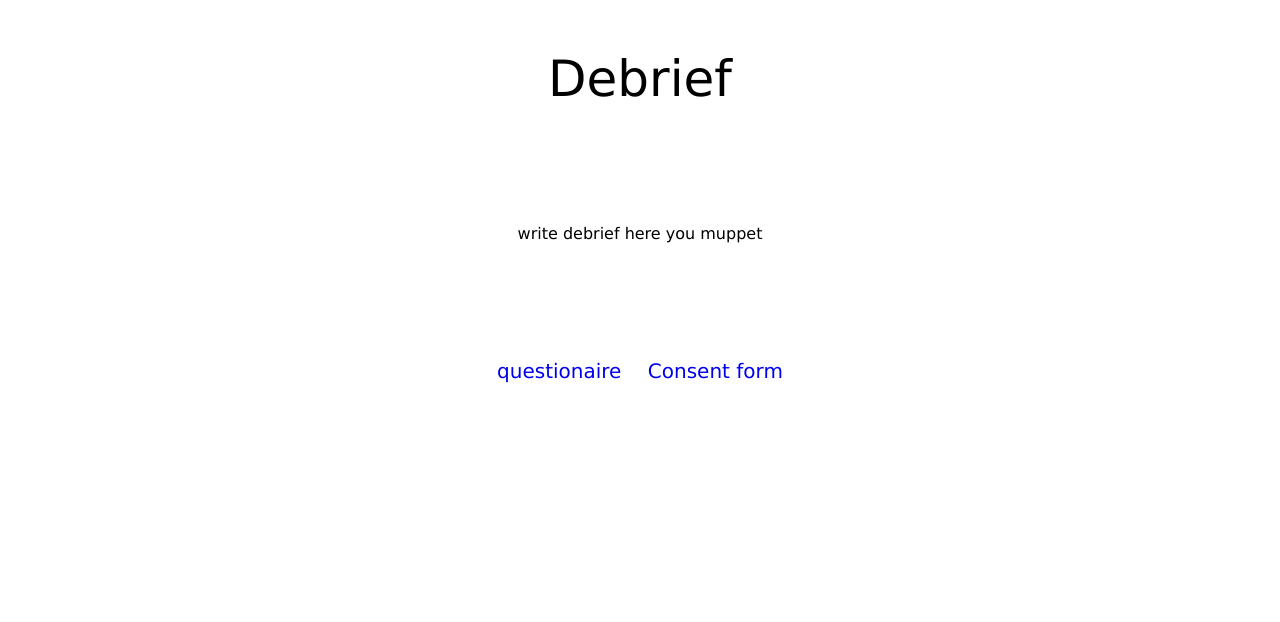
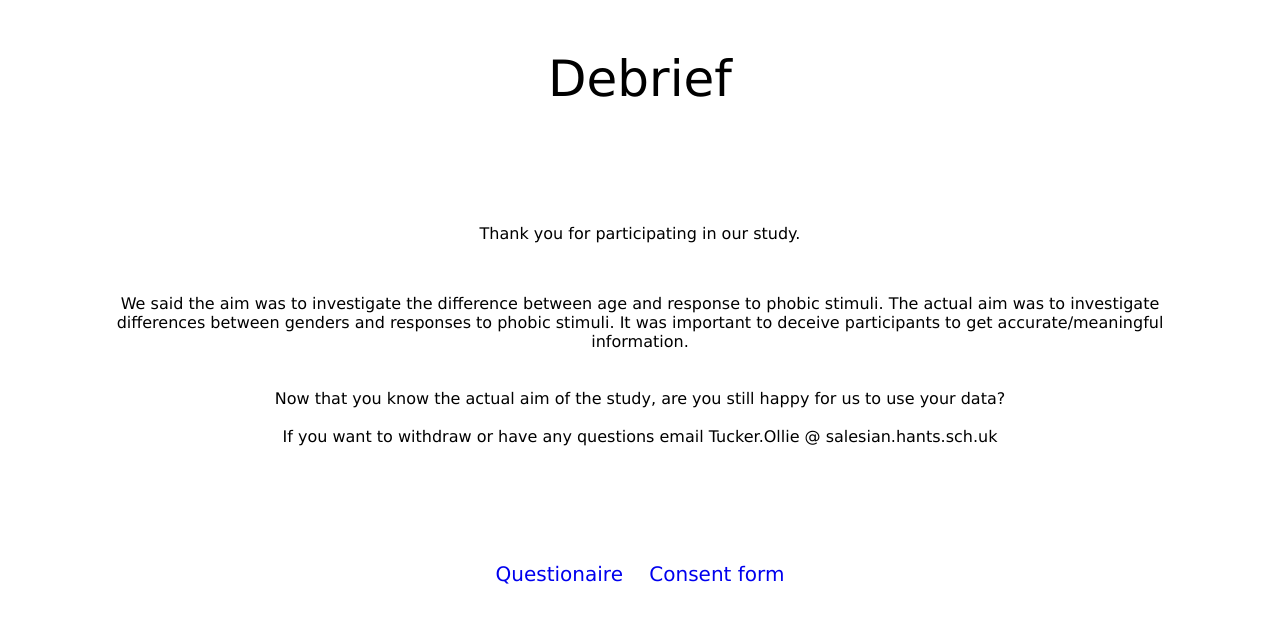
Before and after one commit to ClasherP/olliet, a plain HTML site: page debrief.html in a window 1280 px wide. Drawn offline with Linux system fonts and the light colour scheme.

Commit message:
Update debrief.html

```diff
--- a/debrief.html
+++ b/debrief.html
@@ -8,7 +8,6 @@
     <meta charset="UTF-8">
     <meta http-equiv="X-UA-Compatible" content="IE=edge">
     <meta name="viewport" content="width=device-width, initial-scale=1.0">
-    <title>Debrief</title>
     <style>
         header {
             font-size: 50px;
@@ -42,7 +41,7 @@ p{
     text-align: center;
 }
         li#yes{
-            text-align: center;
+            text-align: left;
         }
 
         a {
@@ -75,13 +74,23 @@ p{
 
     <div id="ugh">
         <p>
-            write debrief here you muppet
+            Thank you for participating in our study.
     </p>
+            <br>
+            <p>
+                We said the aim was to investigate the difference between age and response to phobic stimuli. The actual aim was to investigate differences between genders and responses to phobic stimuli. It was important to deceive participants to get accurate/meaningful information.
+                <br><br><br>
+                Now that you know the actual aim of the study, are you still happy for us to use your data?
+<br><br>
+If you want to withdraw or have any questions email Tucker.Ollie @ salesian.hants.sch.uk
+
+        </p>
+
 
     </div>
 
     <ul id = "yes">
-        <li id = "yess"><a href="https://forms.office.com/e/DT0sXjGdcB">questionaire</a></li>
+        <li id = "yess"><a href="https://forms.office.com/e/DT0sXjGdcB">Questionaire</a></li>
         <li id = "yess"><a href="https://ollietucker.com/consent">Consent form</a></li>
     </ul>
     <div id = "bor">
```
